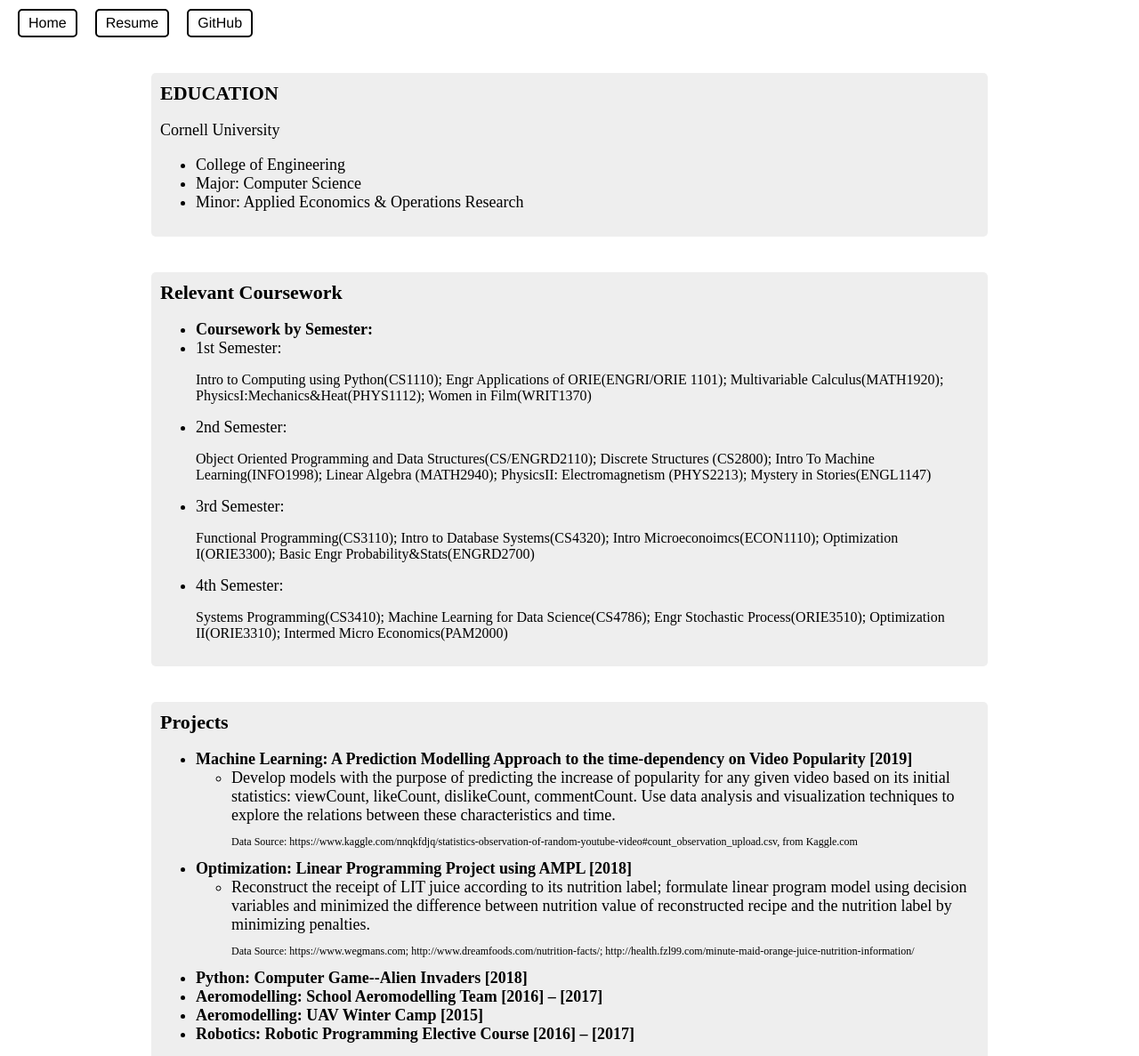
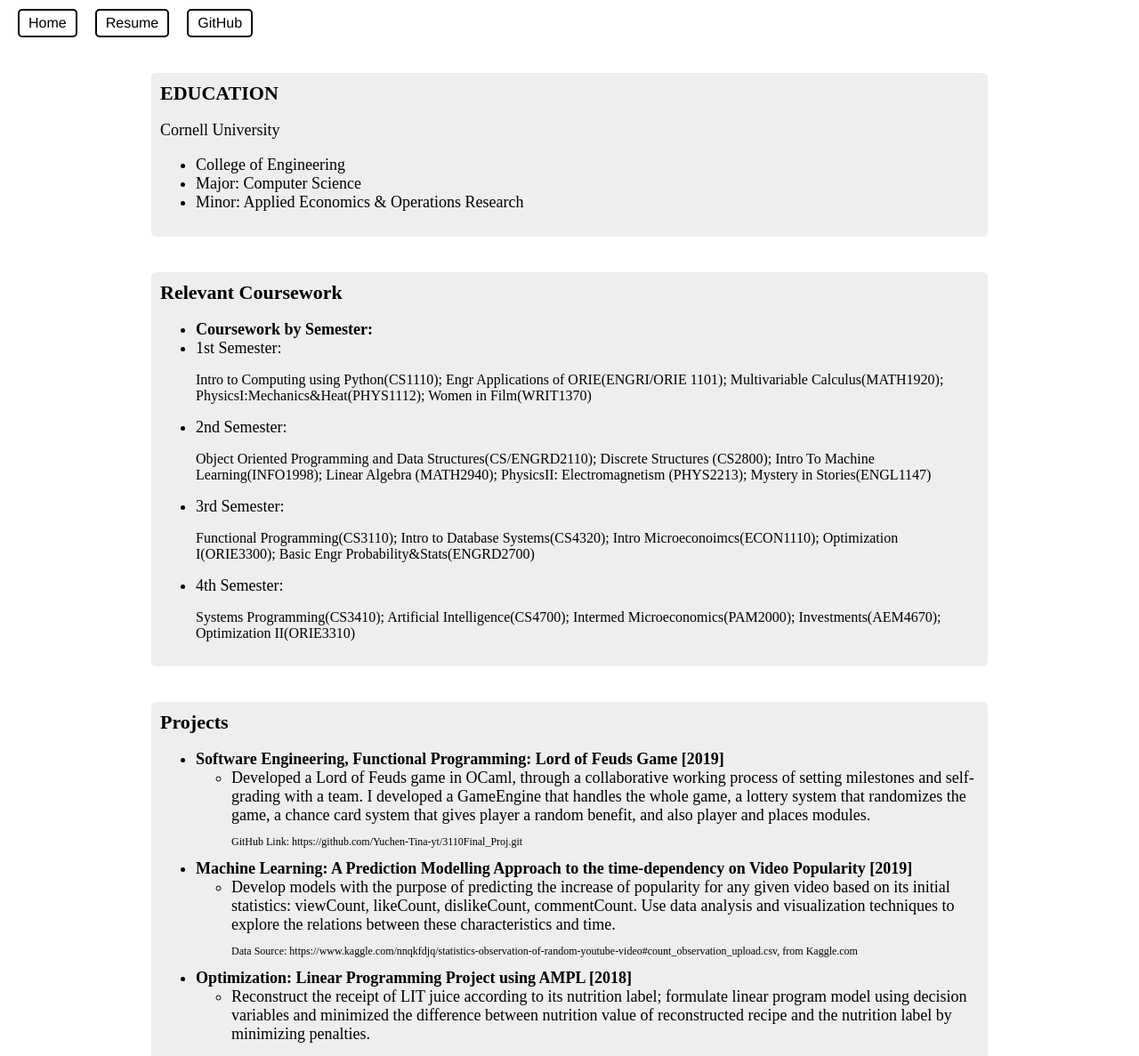
Before and after one commit to Yuchen-Tina-yt/Personal_Website, a plain HTML site: page resume.html in a window 1280 px wide. Shown: the top 1187 px of the page at 89% size. Drawn offline with Linux system fonts and the light colour scheme.

Commit message:
some changes in contents

```diff
--- a/resume.html
+++ b/resume.html
@@ -1,5 +1,6 @@
 <!DOCTYPE html>
 <html lang="en">
+
 <head>
   <title>Yuchen Tian</title>
   <meta charset="utf-8">
@@ -12,17 +13,18 @@
   <!-- import the webpage's javascript file -->
   <script src="/script.js" defer></script>
 </head>
+
 <body>
 
-      <nav class = "top-nav">
-        <a href = "index.html">Home</a>
-        <a href = "resume.html">Resume</a>
-        <a href = "https://github.com/Yuchen-Tina-yt">GitHub</a>
+  <nav class="top-nav">
+    <a href="index.html">Home</a>
+    <a href="resume.html">Resume</a>
+    <a href="https://github.com/Yuchen-Tina-yt">GitHub</a>
 
   </nav>
 
-    <div class = "content">
-      <div class = "resume-info">
+  <div class="content">
+    <div class="resume-info">
 
       <b style="font-family:'times new roman';font-size:22px;">EDUCATION</b>
       <p style="font-family:'times new roman';font-size:18px;">
@@ -37,41 +39,60 @@
       </p>
 
     </div>
-    <div class = "resume-info">
+    <div class="resume-info">
       <b style="font-family:'times new roman';font-size:22px;">Relevant Coursework</b>
       <p>
         <ul style="font-family:'times new roman';font-size:18px;">
           <li> <b>Coursework by Semester:</b><br>
           <li> 1st Semester: <p style="font-size:16px"> Intro to Computing using Python(CS1110);
               Engr Applications of ORIE(ENGRI/ORIE 1101);
-            Multivariable Calculus(MATH1920);  PhysicsI:Mechanics&Heat(PHYS1112);  Women in Film(WRIT1370)
+              Multivariable Calculus(MATH1920); PhysicsI:Mechanics&Heat(PHYS1112); Women in Film(WRIT1370)
 
-            </p></li>
+            </p>
+          </li>
           <li> 2nd Semester: <p style="font-size:16px">Object Oriented Programming and Data Structures(CS/ENGRD2110);
-            Discrete Structures (CS2800);  Intro To Machine Learning(INFO1998);  Linear Algebra (MATH2940);
-            PhysicsII: Electromagnetism (PHYS2213);  Mystery in Stories(ENGL1147)</p></li>
-          <li> 3rd Semester: <p style="font-size:16px">Functional Programming(CS3110); Intro to Database Systems(CS4320);
-            Intro Microeconoimcs(ECON1110);  Optimization I(ORIE3300); Basic Engr Probability&Stats(ENGRD2700)</p></li>
+              Discrete Structures (CS2800); Intro To Machine Learning(INFO1998); Linear Algebra (MATH2940);
+              PhysicsII: Electromagnetism (PHYS2213); Mystery in Stories(ENGL1147)</p>
           </li>
-       <li> 4th Semester: <p style="font-size:16px">Systems Programming(CS3410); Machine Learning for Data Science(CS4786);
-            Engr Stochastic Process(ORIE3510);  Optimization II(ORIE3310); Intermed Micro Economics(PAM2000)</p></li>
+          <li> 3rd Semester: <p style="font-size:16px">Functional Programming(CS3110); Intro to Database
+              Systems(CS4320);
+              Intro Microeconoimcs(ECON1110); Optimization I(ORIE3300); Basic Engr Probability&Stats(ENGRD2700)</p>
+          </li>
+          </li>
+          <li> 4th Semester: <p style="font-size:16px">Systems Programming(CS3410); Artificial Intelligence(CS4700);
+              Intermed Microeconomics(PAM2000); Investments(AEM4670); Optimization II(ORIE3310)</p>
+          </li>
 
         </ul>
       </p>
 
     </div>
-  <div class = "resume-info">
+    <div class="resume-info">
       <b style="font-family:'times new roman';font-size:22px;">Projects</b>
       <p>
         <ul style="font-family:'times new roman';font-size:18px;">
-    <li><b>Machine Learning: A Prediction Modelling Approach to the time-dependency on Video  Popularity [2019]</b></li>
+          <li><b>Software Engineering, Functional Programming: Lord of Feuds Game [2019]</b></li>
+          <ul>
+            <li>Developed a Lord of Feuds game in OCaml, through a collaborative working process of setting milestones
+              and self-grading with a team. I developed a GameEngine that handles the whole game, a lottery system that
+              randomizes the game, a chance card system that gives player a random benefit, and also player and places
+              modules.<br>
+              <p style="font-size:12px;">GitHub Link:
+                https://github.com/Yuchen-Tina-yt/3110Final_Proj.git</p>
+            </li>
+          </ul>
+          <li><b>Machine Learning: A Prediction Modelling Approach to the time-dependency on Video Popularity [2019]</b>
+          </li>
           <ul>
             <li>Develop models with the purpose of predicting the increase of popularity for
               any given video based on its initial statistics: viewCount, likeCount, dislikeCount,
               commentCount. Use data analysis and visualization techniques to explore the relations
               between these characteristics and time.<br>
-      <p style="font-size:12px;">Data Source: https://www.kaggle.com/nnqkfdjq/statistics-observation-of-random-youtube-video#count_observation_upload.csv,
-      from Kaggle.com</p></li></ul>
+              <p style="font-size:12px;">Data Source:
+                https://www.kaggle.com/nnqkfdjq/statistics-observation-of-random-youtube-video#count_observation_upload.csv,
+                from Kaggle.com</p>
+            </li>
+          </ul>
 
           <li><b>Optimization: Linear Programming Project using AMPL [2018]</b></li>
           <ul>
@@ -81,13 +102,15 @@
               label by minimizing penalties.<br>
               <p style="font-size:12px;">Data Source: https://www.wegmans.com;
                 http://www.dreamfoods.com/nutrition-facts/;
-        http://health.fzl99.com/minute-maid-orange-juice-nutrition-information/</p></li></ul>
+                http://health.fzl99.com/minute-maid-orange-juice-nutrition-information/</p>
+            </li>
+          </ul>
 
           <li><b>Python: Computer Game--Alien Invaders [2018]</b></li>
 
-      <li><b>Aeromodelling: School Aeromodelling Team [2016] – [2017]	</b></li>
+          <li><b>Aeromodelling: School Aeromodelling Team [2016] – [2017] </b></li>
 
-      <li><b>Aeromodelling: UAV Winter Camp [2015]	</b></li>
+          <li><b>Aeromodelling: UAV Winter Camp [2015] </b></li>
 
           <li><b>Robotics: Robotic Programming Elective Course [2016] – [2017]</b></li>
 
@@ -99,4 +122,5 @@
 
 
 </body>
+
 </html>
```
Also changed, not shown: index.html (+1 -1 lines). Lines whose indentation alone changed are shown as unchanged.
